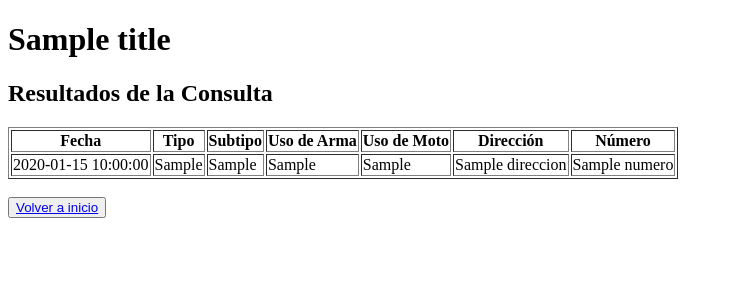
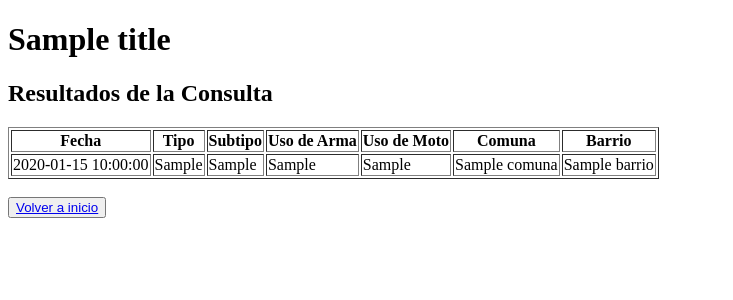
Before and after one commit to dmdelpino/frontPP2, a Flask app: template templates/resultados.html in a window 1280 px wide. Shown: the top 300 px of the page, without its empty margins (0-733 px from the left). Run offline with Flask 3, Linux system fonts and the light colour scheme; the template is opened without the code that fills it: most values are stand-ins (such as "Sample title", 1, 10 or a date in 2020).

Commit message:
Modificaciones menores

```diff
--- a/app.py
+++ b/app.py
@@ -71,20 +71,20 @@ def resultados():
     query = Incidente.query
 
     # Filtrar con cada campo si existe en la URL
-    if request.args.get('fecha'):
-        query = query.filter_by(fecha=datetime.strptime(request.args.get('fecha'), '%Y-%m-%d'))
-    if request.args.get('tipo_incidente'):
-        query = query.filter_by(tipo_incidente=request.args.get('tipo_incidente'))
-    if request.args.get('subtipo_incidente'):
-        query = query.filter_by(subtipo_incidente=request.args.get('subtipo_incidente'))
-    if request.args.get('uso_arma') == 'True':
-        query = query.filter_by(uso_arma=True)
-    if request.args.get('uso_moto') == 'True':
-        query = query.filter_by(uso_moto=True)
-    if request.args.get('comuna'):
-        query = query.filter_by(comuna=request.args.get('comuna'))
-    if request.args.get('barrio'):
-        query = query.filter_by(barrio=request.args.get('barrio'))
+#    if request.args.get('fecha'):
+#        query = query.filter_by(fecha=datetime.strptime(request.args.get('fecha'), '%Y-%m-%d'))
+#    if request.args.get('tipo_incidente'):
+#        query = query.filter_by(tipo_incidente=request.args.get('tipo_incidente'))
+#    if request.args.get('subtipo_incidente'):
+#        query = query.filter_by(subtipo_incidente=request.args.get('subtipo_incidente'))
+#    if request.args.get('uso_arma') == 'True':
+#        query = query.filter_by(uso_arma=True)
+#    if request.args.get('uso_moto') == 'True':
+#        query = query.filter_by(uso_moto=True)
+#    if request.args.get('comuna'):
+#        query = query.filter_by(comuna=request.args.get('comuna'))
+#    if request.args.get('barrio'):
+#       query = query.filter_by(barrio=request.args.get('barrio'))
 
 
     resultados = query.all()
--- a/templates/resultados.html
+++ b/templates/resultados.html
@@ -3,7 +3,7 @@
 <h2>Resultados de la Consulta</h2>
 <table border="1">
     <tr>
-        <th>Fecha</th><th>Tipo</th><th>Subtipo</th><th>Uso de Arma</th><th>Uso de Moto</th><th>Dirección</th><th>Número</th>
+        <th>Fecha</th><th>Tipo</th><th>Subtipo</th><th>Uso de Arma</th><th>Uso de Moto</th><th>Comuna</th><th>Barrio</th>
     </tr>
     {% for incidente in resultados %}
     <tr>
@@ -12,8 +12,8 @@
         <td>{{ incidente.subtipo_incidente }}</td>
         <td>{{ incidente.uso_arma }}</td>
         <td>{{ incidente.uso_moto }}</td>
-        <td>{{ incidente.direccion }}</td>
-        <td>{{ incidente.numero }}</td>
+        <td>{{ incidente.comuna }}</td>
+        <td>{{ incidente.barrio }}</td>
     </tr>
     {% endfor %}
 </table>
```
